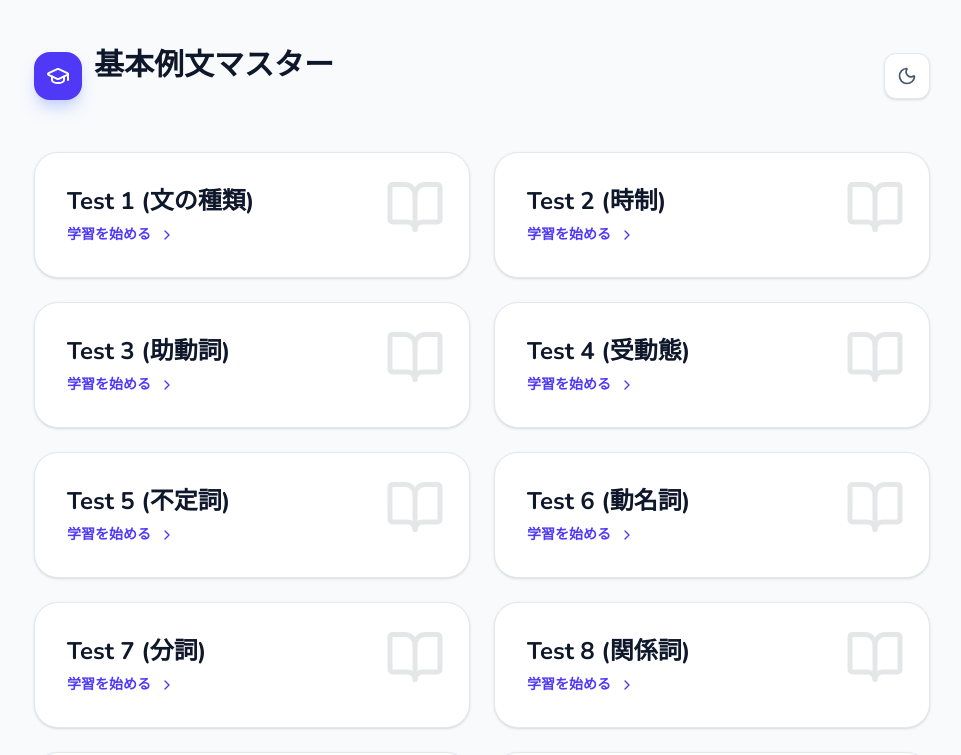
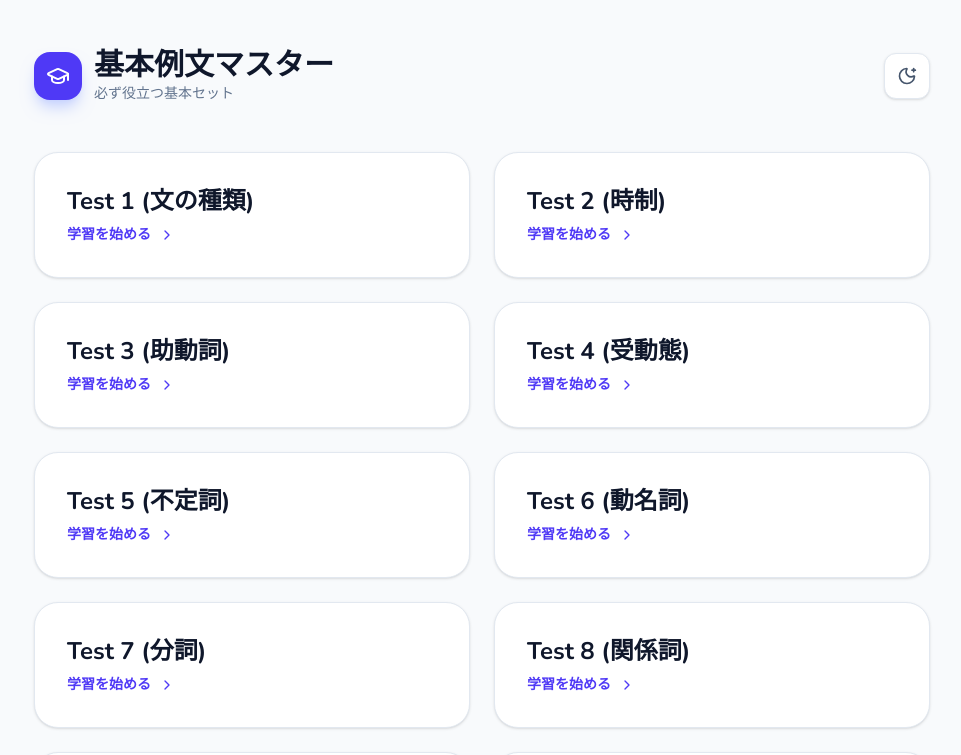
Before and after one commit to yutateru6-collab/reibun, a React (Vite) app: page / in a window 1280 px wide. Shown: the top 755 px of the page, without its empty margins (158-1119 px from the left). Built offline with nearby package versions, Linux system fonts and the light colour scheme.

Commit message:
feat: Add MoonStar icon for theme toggle
Introduces the `MoonStar` icon from Lucide React to visually represent the theme switching functionality. Also refactors some UI text for better consistency.

```diff
--- a/src/App.tsx
+++ b/src/App.tsx
@@ -1,6 +1,6 @@
 import React, { useState, useEffect, useMemo } from 'react';
 import { decks, Card, Deck } from './data/cards';
-import { Moon, Sun, Shuffle, Star, ChevronLeft, ChevronRight, RotateCcw, Lightbulb, MessageCircle, Home, BookOpen, GraduationCap, Brain, List, Timer, CheckCircle, XCircle, Settings } from 'lucide-react';
+import { Moon, Sun, MoonStar, Shuffle, Star, ChevronLeft, ChevronRight, RotateCcw, Lightbulb, MessageCircle, Home, BookOpen, GraduationCap, Brain, List, Timer, CheckCircle, XCircle, Settings } from 'lucide-react';
 
 type AppMode = 'home' | 'menu' | 'standard' | 'memorize' | 'self' | 'choice' | 'order' | 'time' | 'result';
 
@@ -45,7 +45,6 @@ export default function App() {
   const [selectedWords, setSelectedWords] = useState<{id: number, word: string}[]>([]);
   const [isCorrect, setIsCorrect] = useState<boolean | null>(null);
 
-  // Apply dark mode class to html element
   useEffect(() => {
     if (isDarkMode) {
       document.documentElement.classList.add('dark');
@@ -277,14 +276,15 @@ export default function App() {
               </div>
               <div>
                 <h1 className="text-xl md:text-3xl font-bold text-slate-900 dark:text-white">基本例文マスター</h1>
-                <p className="text-xs md:text-sm text-slate-50 dark:text-slate-400">必ず役立つ基本セット</p>
+                <p className="text-xs md:text-sm text-slate-500 dark:text-slate-400">必ず役立つ基本セット</p>
               </div>
             </div>
             <button
               onClick={() => setIsDarkMode(!isDarkMode)}
               className="p-2 md:p-3 bg-white dark:bg-slate-800 rounded-xl shadow-sm border border-slate-200 dark:border-slate-700 text-slate-600 dark:text-slate-300 hover:bg-slate-50 dark:hover:bg-slate-700 transition-colors"
+              title="テーマ切り替え"
             >
-              {isDarkMode ? <Sun size={20} /> : <Moon size={20} />}
+              {isDarkMode ? <Sun size={20} /> : <MoonStar size={20} />}
             </button>
           </header>
 
@@ -298,9 +298,6 @@ export default function App() {
                 }}
                 className="group relative bg-white dark:bg-slate-800 p-6 md:p-8 rounded-2xl md:rounded-3xl shadow-sm border border-slate-200 dark:border-slate-700 text-left transition-all hover:shadow-xl hover:-translate-y-1 overflow-hidden"
               >
-                <div className="absolute top-0 right-0 p-4 md:p-6 opacity-10 group-hover:opacity-20 transition-opacity">
-                  <BookOpen size={60} />
-                </div>
                 <h2 className="text-xl md:text-2xl font-bold text-slate-900 dark:text-white mb-2 group-hover:text-indigo-600 dark:group-hover:text-indigo-400 transition-colors">
                   {deck.title}
                 </h2>
@@ -350,7 +347,8 @@ export default function App() {
     return (
       <div className="min-h-screen flex flex-col items-center py-8 md:py-12 px-4 bg-slate-50 dark:bg-slate-900 transition-colors duration-200">
         <div className="w-full max-w-2xl">
-          <header className="flex items-center gap-4 mb-8">
+          <header className="flex items-center justify-between mb-8">
+            <div className="flex items-center gap-4">
               <button
                 onClick={() => { setCurrentDeck(null); setAppMode('home'); }}
                 className="p-2 bg-white dark:bg-slate-800 rounded-xl shadow-sm border border-slate-200 dark:border-slate-700 text-slate-600 dark:text-slate-300 hover:bg-slate-50 dark:hover:bg-slate-700 transition-colors"
@@ -361,6 +359,13 @@ export default function App() {
                 <h1 className="text-2xl md:text-3xl font-bold text-slate-900 dark:text-white">{currentDeck.title}</h1>
                 <p className="text-sm text-slate-500 dark:text-slate-400">学習モードを選択してください</p>
               </div>
+            </div>
+            <button
+              onClick={() => setIsDarkMode(!isDarkMode)}
+              className="p-2 md:p-3 bg-white dark:bg-slate-800 rounded-xl shadow-sm border border-slate-200 dark:border-slate-700 text-slate-600 dark:text-slate-300 hover:bg-slate-50 dark:hover:bg-slate-700 transition-colors"
+            >
+              {isDarkMode ? <Sun size={20} /> : <MoonStar size={20} />}
+            </button>
           </header>
 
           <div className="grid grid-cols-1 md:grid-cols-2 gap-4">
@@ -494,7 +499,7 @@ export default function App() {
             onClick={() => setIsDarkMode(!isDarkMode)}
             className={`p-1.5 md:p-2 rounded-lg transition-colors ${isDarkMode ? 'bg-indigo-100 text-indigo-600 dark:bg-indigo-900/50 dark:text-indigo-400' : 'hover:bg-slate-100 dark:hover:bg-slate-700 text-slate-600 dark:text-slate-300'}`}
           >
-            {isDarkMode ? <Sun size={18} /> : <Moon size={18} />}
+            {isDarkMode ? <Sun size={18} /> : <MoonStar size={18} />}
           </button>
 
           <button
```
Lines whose indentation alone changed are shown as unchanged.
